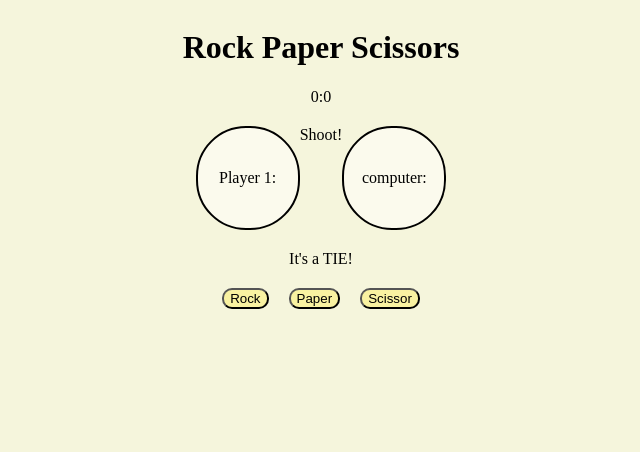
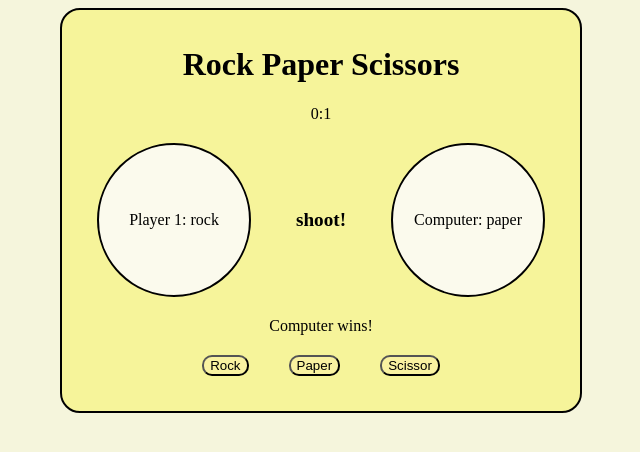
Before and after one commit to Ervzs/Rock-Paper-Scissors, a plain HTML site: page index.html in a window 1280 px wide. Both pictures are taken after a click on the button "Rock". Shown: the whole page, without its empty margins (319-959 px from the left). Drawn offline with Linux system fonts and the light colour scheme.

Commit message:
Update: Structure of the game is finish.

```diff
--- a/index.html
+++ b/index.html
@@ -7,20 +7,25 @@
     <link rel="stylesheet" href="styles.css">
 </head>
 <body>
+
+    <div id="mainContainer">
+
         <h1> Rock Paper Scissors </h1>
 
-    <div id="score">
-        0:0
+        <div id='score'>
+            <div id="playerScore">0</div>
+            :
+            <div id="computerScore">0</div>
         </div>
 
-    <div id="displayChoices">
-        <div id="player1">Player 1:</div>
-        <div id="countdown">Shoot!</div>
-        <div id="computer">computer:</div>
+
+        <div class="displayChoices">
+            <div id="player">Player:</div>
+            <div id="countdown">Ready?</div>
+            <div id="computer">Computer:</div>
         </div>
 
         <div id="resultDisplay">
-        It's a TIE!
         </div>
 
         <div class="choices">
@@ -29,6 +34,9 @@
             <button onclick="playGame('scissors')">Scissor</button>
         </div>
 
+    </div>
+
+
 
     <script src="index.js"></script>
 </body>
--- a/index.js
+++ b/index.js
@@ -1,24 +1,47 @@
 // Rock Paper Scissors Game
 const choices = ['rock', 'paper', 'scissors'];
-const player1 = document.getElementById('player1');
+const player = document.getElementById('player');
 const computer = document.getElementById('computer');
+const result = document.getElementById('resultDisplay');
 const resultDisplay = document.getElementById('resultDisplay');
+const playerScore = document.getElementById('playerScore');
+const computerScore = document.getElementById('computerScore');
+const countdown = document.getElementById('countdown');
 
 function playGame(playerChoice){
     const computerChoice = choices[Math.floor(Math.random() * 3)]
     var playerChoice= playerChoice;
-    console.log(computerChoice)
+    let resultGame = '';
+    const countdownAnimation = ['rock', 'paper', 'scissors', 'shoot!'];
+    let countdownNum = 0;
+    let interval = setInterval(() => {
+        countdown.textContent = countdownAnimation[countdownNum];
+        countdownNum++;
+        if (countdownNum == countdownAnimation.length){
+            clearInterval(interval);
 
             if (playerChoice == 'rock' && computerChoice == 'scissors' ||
             playerChoice == 'paper' && computerChoice == 'rock' ||
             playerChoice == 'scissors' && computerChoice == 'paper') {
-        console.log('Player wins!');
+                resultGame = 'Player wins!';
+                playerScore.textContent = parseInt(playerScore.textContent) + 1;
             }
             else if (playerChoice == computerChoice){
-        console.log('It\'s a tie!');
+                resultGame = 'Its a tie!';
             }
             else{
-        console.log('Computer wins!');
+                resultGame = 'Computer wins!';
+                computerScore.textContent = parseInt(computerScore.textContent) + 1;
             }
 
+            player.textContent = 'Player 1: ' + playerChoice;
+            computer.textContent = 'Computer: ' + computerChoice;
+            result.textContent = resultGame;
+
         }
+    }, 400);
+
+
+
+
+}
--- a/styles.css
+++ b/styles.css
@@ -1,3 +1,4 @@
+
 body{
     display: flex;
     flex-direction: column;
@@ -6,34 +7,65 @@ body{
     background-color: beige;
 }
 
-#displayChoices{
+#mainContainer{
+    display: flex;
+    flex-direction: column;
+    border: 2px solid black;
+    border-radius: 20px;
+    padding: 15px;
+    background-color: rgb(246, 244, 154);
+    align-items: center;
+    justify-content:center;
+}
+
+.displayChoices{
     display: flex;
     flex-direction: row;
     margin: 20px;
+    align-items: center;
+    justify-content: center;
 }
 
-#player1, #computer{
+#player, #computer{
     display: flex;
     border: 10px solid black;
-    height: 100px;
-    width: 100px;
+    height: 150px;
+    width: 150px;
     border-width: 2px;
-    border-radius: 50px;
+    border-radius: 80px;
     justify-content: center;
     align-items: center;
     background-color:#fbfaed
 }
 
+#countdown {
+    margin: 0 30px;
+    font-size: 1.2em;
+    font-weight: bold;
+    display: flex;
+    align-items: center;
+    justify-content: center;
+    min-width: 80px; /* optional, for better centering */
+}
+
+#score{
+    display: flex;
+    flex-direction: row;
+    align-items: center;
+    justify-content:center;
+}
+
 .choices{
     display: flex;
     flex-direction: row;
+    align-items: center;
+    justify-content:center;
 }
 
 .choices button{
     border-radius: 10px;
     background-color: #f9f2a1;
-    margin: 10px;
-    margin-top: 20px;
+    margin: 20px 20px;
     cursor: pointer;
     transition: background-color 0.3s ease;
 }
```
Lines whose indentation alone changed are shown as unchanged.
